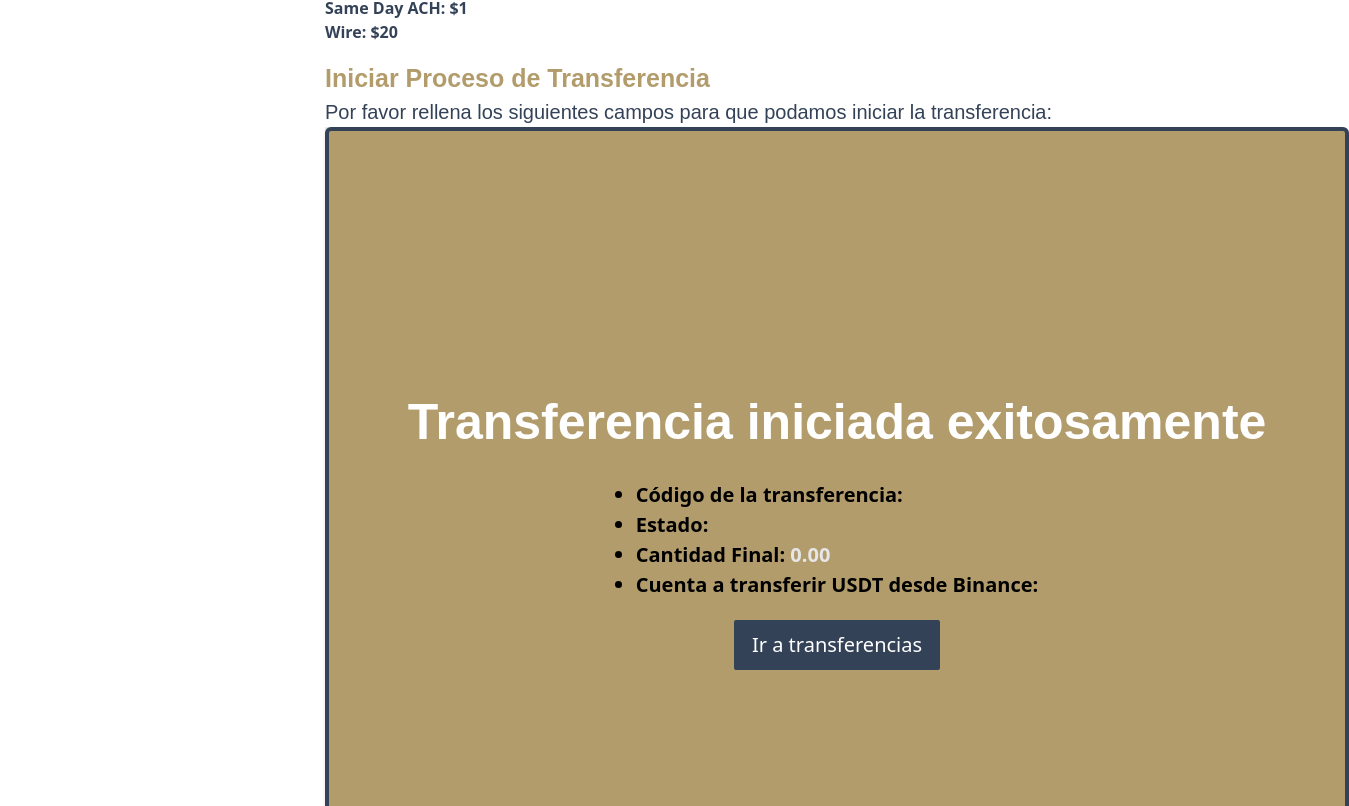
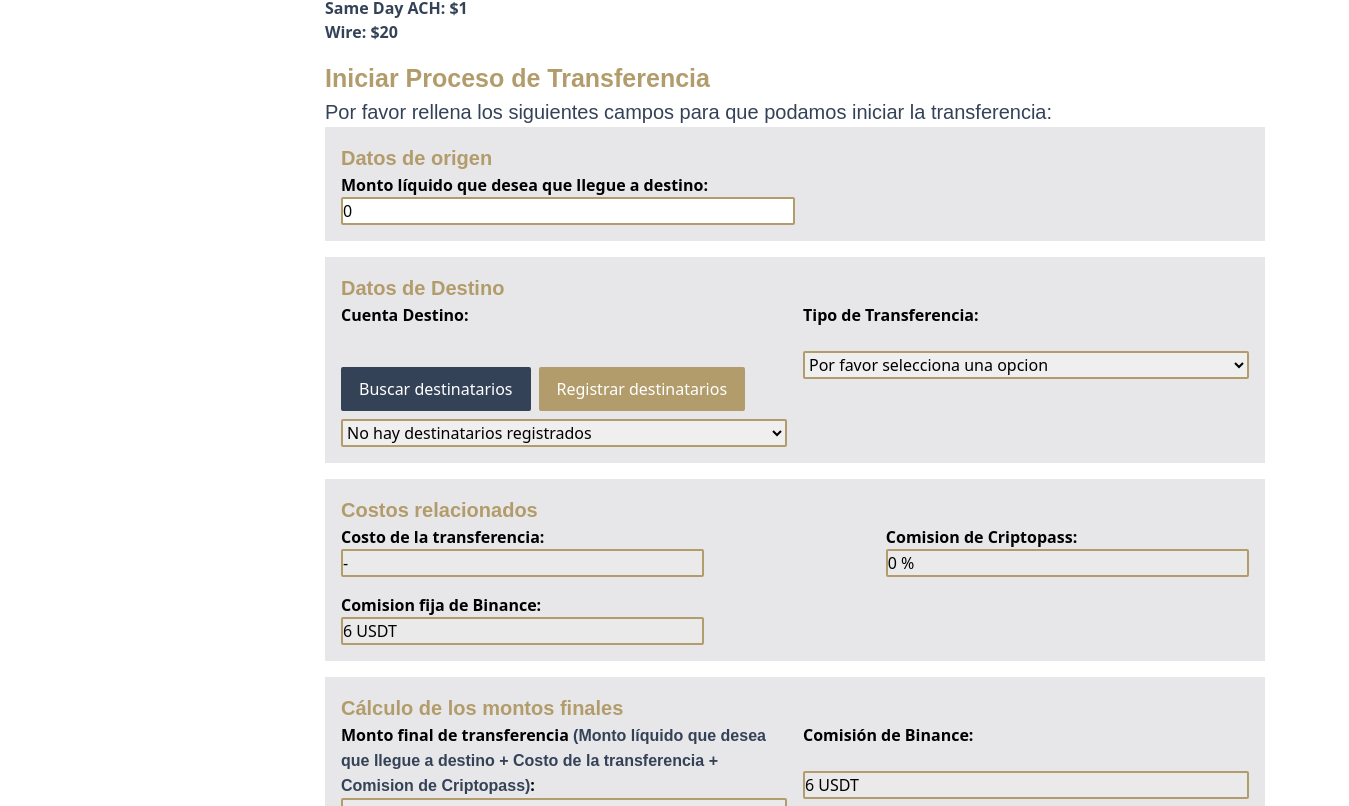
Before and after one commit to Juanpibazan/criptopass-frontend, a React (Vite) app: page /transfer in a window 1280 px wide. Shown: the part 434-1240 px from the top of the page, 1349 px wide, since content can reach past the window. Built offline with nearby package versions, Linux system fonts and the light colour scheme.

Commit message:
changed back to original logic for the modal. It should only appear if transferInitiated is true

```diff
--- a/src/sections/TransferSection.jsx
+++ b/src/sections/TransferSection.jsx
@@ -618,7 +618,7 @@ const TransferSection = ()=>{
                     </div>
                     <div className={`min-h-screen w-[80%] absolute z-150
                         flex flex-col justify-center items-center gap-5
-                        bg-secondary yellow-400 border-primary border-4 rounded-md shadow-md ${transferInitiated ? 'block' :'block'}`}>
+                        bg-secondary yellow-400 border-primary border-4 rounded-md shadow-md ${transferInitiated ? 'block' :'hidden'}`}>
                         <h3 className='text-[50px] max-sm:text-[30px] text-white font-bold font-openSauce'>Transferencia iniciada exitosamente</h3>
                         <ul className='list-disc px-6'>
                             <li className='text-[20px] max-sm:text-[15px] font-bold'>Código de la transferencia: <strong className='text-tertiary text-[10px] text-wrap'>{lastTransfer ? lastTransfer.id : ''}</strong></li>
```
